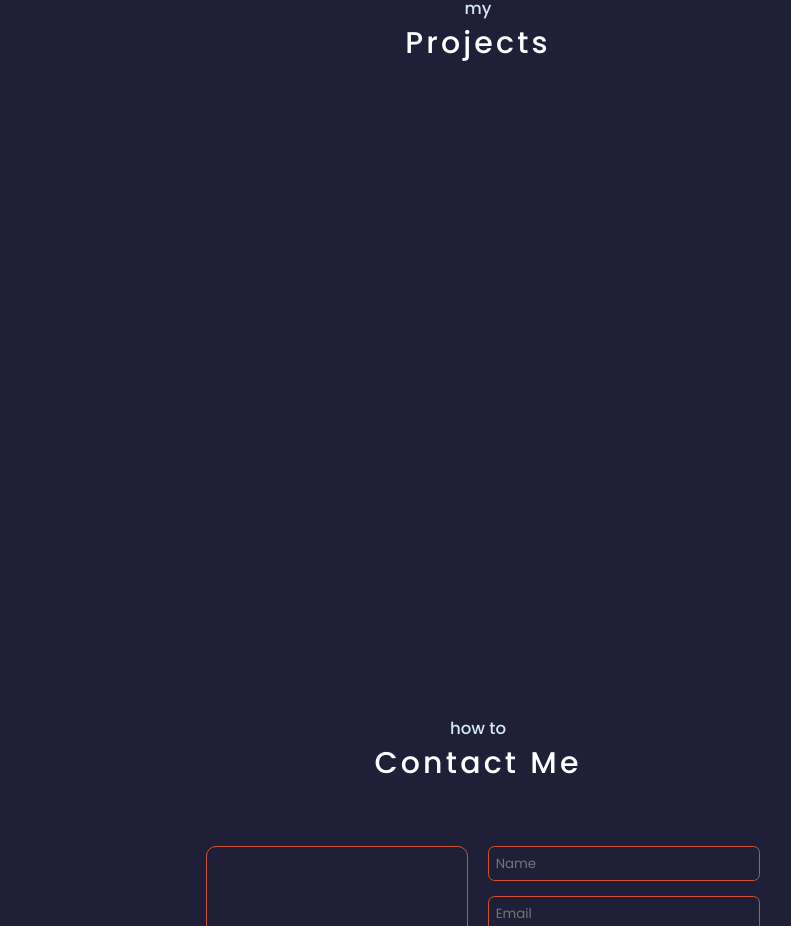
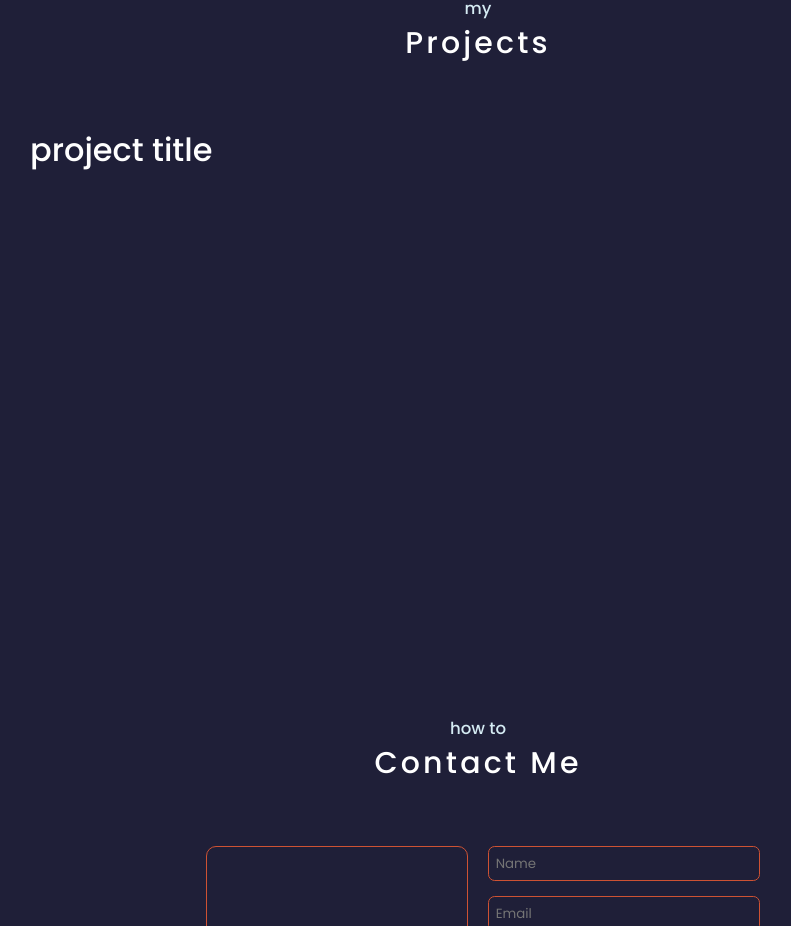
Before and after one commit to wmaKRET/my-page, a React (Create React App) app: page / in a window 1280 px wide. Shown: the part 2400-3326 px from the top of the page, without its empty margins (162-953 px from the left). Built offline with nearby package versions, Linux system fonts and the light colour scheme.

Commit message:
create basic structure for Projects component

```diff
--- a/src/App.js
+++ b/src/App.js
@@ -4,7 +4,7 @@ import Hero from "./components/Hero"
 import Navbars from "./components/navbars/Navbars"
 import AboutMe from "./components/AboutMe"
 import Skills from "./components/skills/Skills"
-import Projects from "./components/Projects"
+import Projects from "./components/projects/Projects"
 import Contact from "./components/contact/Contact"
 import Footer from "./components/Footer"
 
--- /dev/null
+++ b/src/components/projects/ProjectCard.js
@@ -0,0 +1,11 @@
+import React from "react"
+
+function ProjectCard(){
+    return (
+        <div className="projects__card">
+            <h1>project title</h1>
+        </div>
+    )
+}
+
+export default ProjectCard
--- a/src/components/Projects.js
+++ b/src/components/projects/Projects.js
@@ -1,10 +1,15 @@
 import React from "react"
+
+import ProjectCard from "./ProjectCard"
 
 function Projects(){
     return (
         <section className="projects" id="projects">
             <h5>my</h5>
             <h2>Projects</h2>
+            <div className="projects__container">
+                <ProjectCard />
+            </div>
         </section>
     )
 }
```
